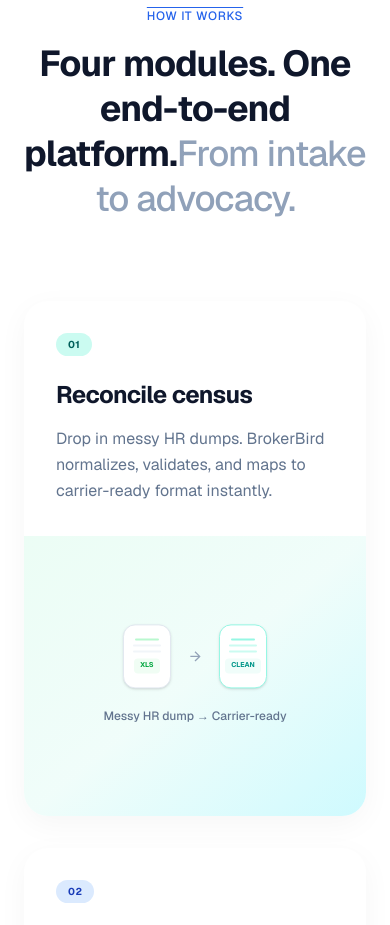
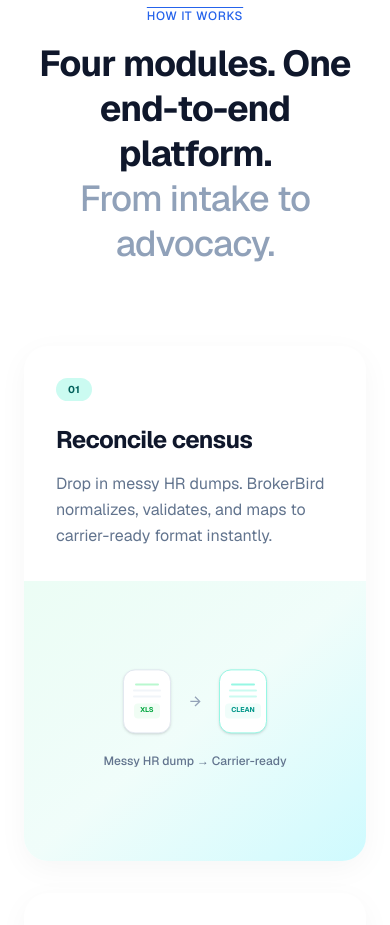
Before and after one commit to bwirakes/brokerbird-web-v3, a Next.js app: page / in a window 390 px wide. Shown: the part 6320-7245 px from the top of the page. Built offline with nearby package versions, Linux system fonts and the light colour scheme.

Commit message:
Fix mobile HowardItWorks heading spacing

```diff
--- a/components/HowItWorks.tsx
+++ b/components/HowItWorks.tsx
@@ -168,9 +168,9 @@
             variants={fadeUp}
             className="text-4xl sm:text-5xl font-bold text-slate-900 tracking-tight leading-tight"
           >
-            Four modules. One end-to-end platform.
+            Four modules. One end-to-end platform.{" "}
             <br className="hidden sm:block" />
-            <span className="text-slate-400 font-medium">
+            <span className="text-slate-400 font-medium block sm:inline">
               From intake to advocacy.
             </span>
           </motion.h2>
```
